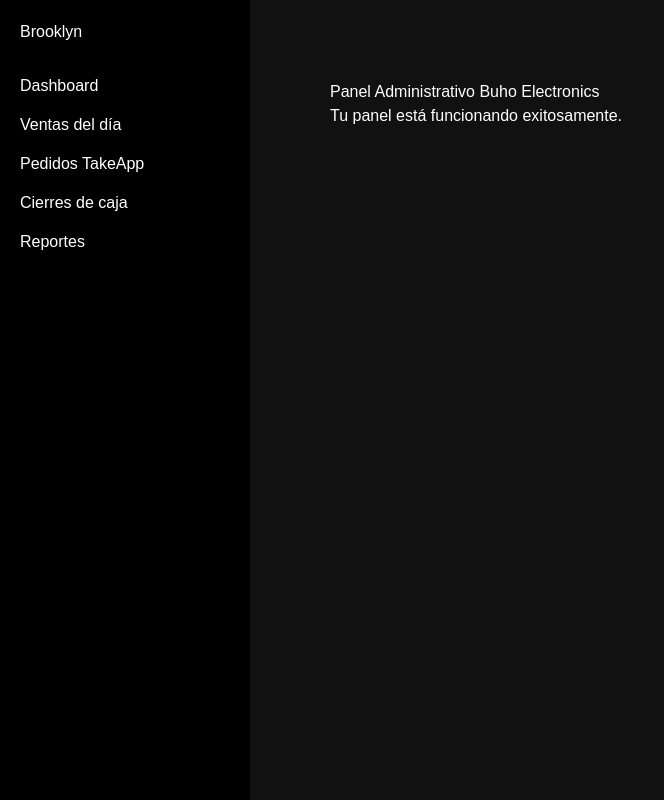
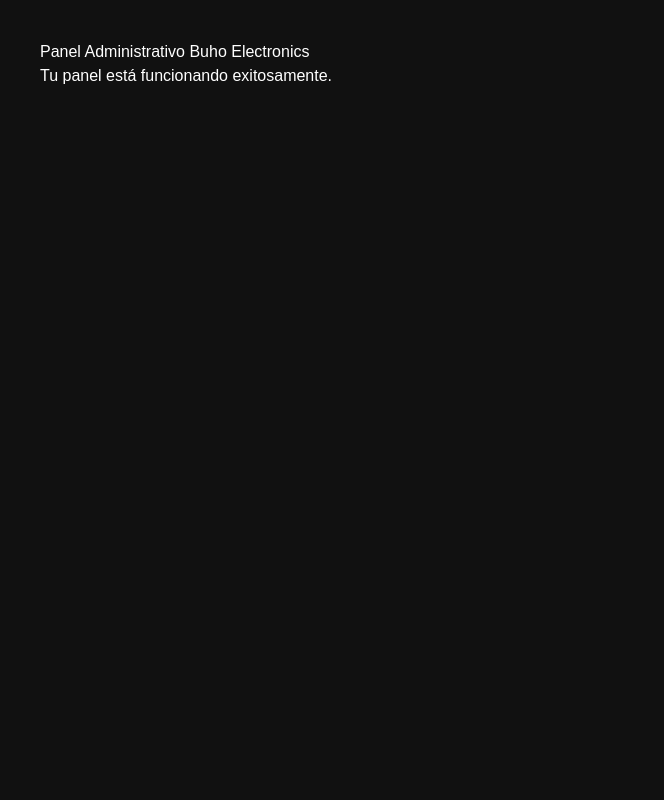
Before and after one commit to BuhoElectronics/buho-admin, a Next.js app: page / in a window 1280 px wide. Shown: the whole page, without its empty margins (0-664 px from the left). Built offline with nearby package versions, Linux system fonts and the light colour scheme.

Commit message:
correcion

```diff
--- a/app/layout.tsx
+++ b/app/layout.tsx
@@ -5,31 +5,13 @@
   description: "Administrar Búho Electronics",
 };
 
-export default function RootLayout({ children }) {
+export default function RootLayout({children,}: {
+  children: React.ReactNode;
+}) {
   return (
     <html lang="es">
       <body style={{ display: "flex", background: "#111", color: "#fff" }}>
-        <aside
-          style={{
-            width: "250px",
-            background: "#000",
-            padding: "20px",
-            height: "100vh",
-            boxSizing: "border-box",
-          }}
-        >
-          <h2 style={{ marginBottom: "30px" }}>Brooklyn</h2>
-
-          <nav style={{ display: "flex", flexDirection: "column", gap: "15px" }}>
-            <a href="/" style={{ color: "#fff" }}>Dashboard</a>
-            <a href="/ventas" style={{ color: "#fff" }}>Ventas del día</a>
-            <a href="/pedidos" style={{ color: "#fff" }}>Pedidos TakeApp</a>
-            <a href="/cierres" style={{ color: "#fff" }}>Cierres de caja</a>
-            <a href="/reportes" style={{ color: "#fff" }}>Reportes</a>
-          </nav>
-        </aside>
-
-        <main style={{ flex: 1, padding: "40px" }}>{children}</main>
+        {children}
       </body>
     </html>
   );
```
